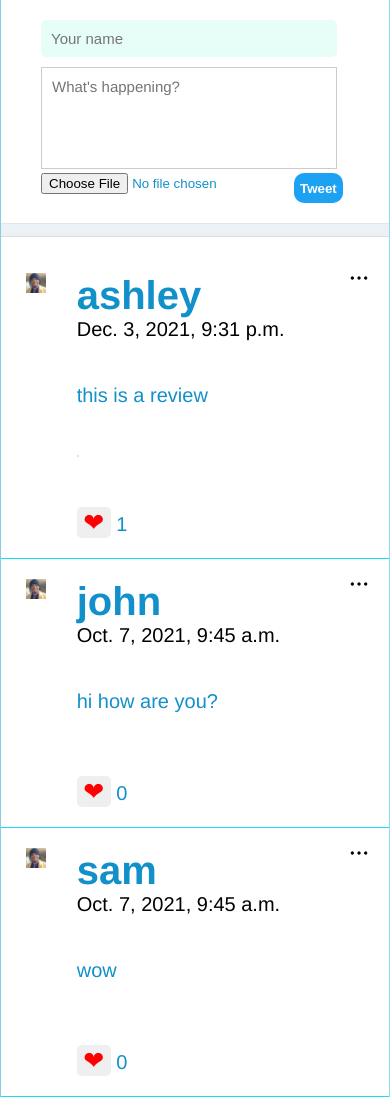
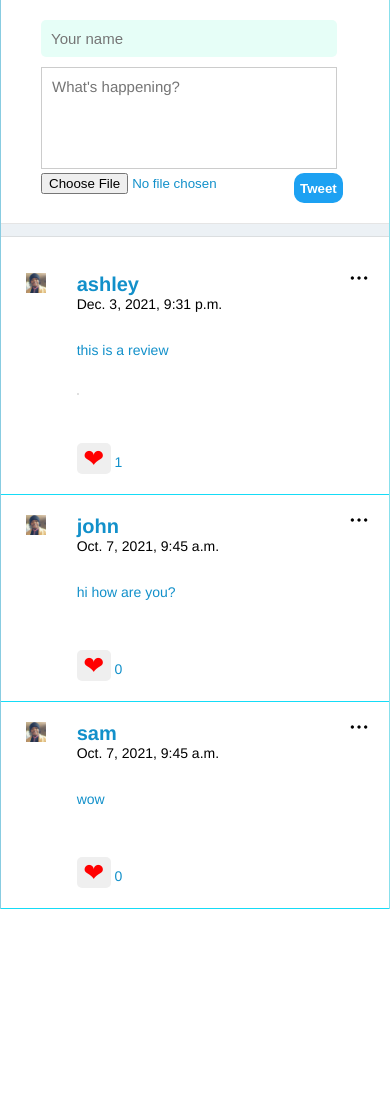
Before and after one commit to gilbkok/Twitter-Clone, a Django app: page / in a window 390 px wide. Shown: the part 60-1157 px from the top of the page. After the commit the page ends 969 px from the top, so only its background shows below. Run offline with Django 3.2, Linux system fonts and the light colour scheme; data comes from the database, SQL or seed files in the repository.

Commit message:
Update style.css

```diff
--- a/static/css/style.css
+++ b/static/css/style.css
@@ -33,7 +33,7 @@ body {
 }
 @media screen and (max-width: 500px) {
   .posts li .name_body .name {
-    font-size: 40px;
+    font-size: 20px;
   }
 }
 /*
@@ -213,7 +213,7 @@ textarea {
 }
 @media screen and (max-width: 500px) {
   .posts li .name_body {
-    font-size: 20px;
+    font-size: 14px;
   }
 }
 
```
